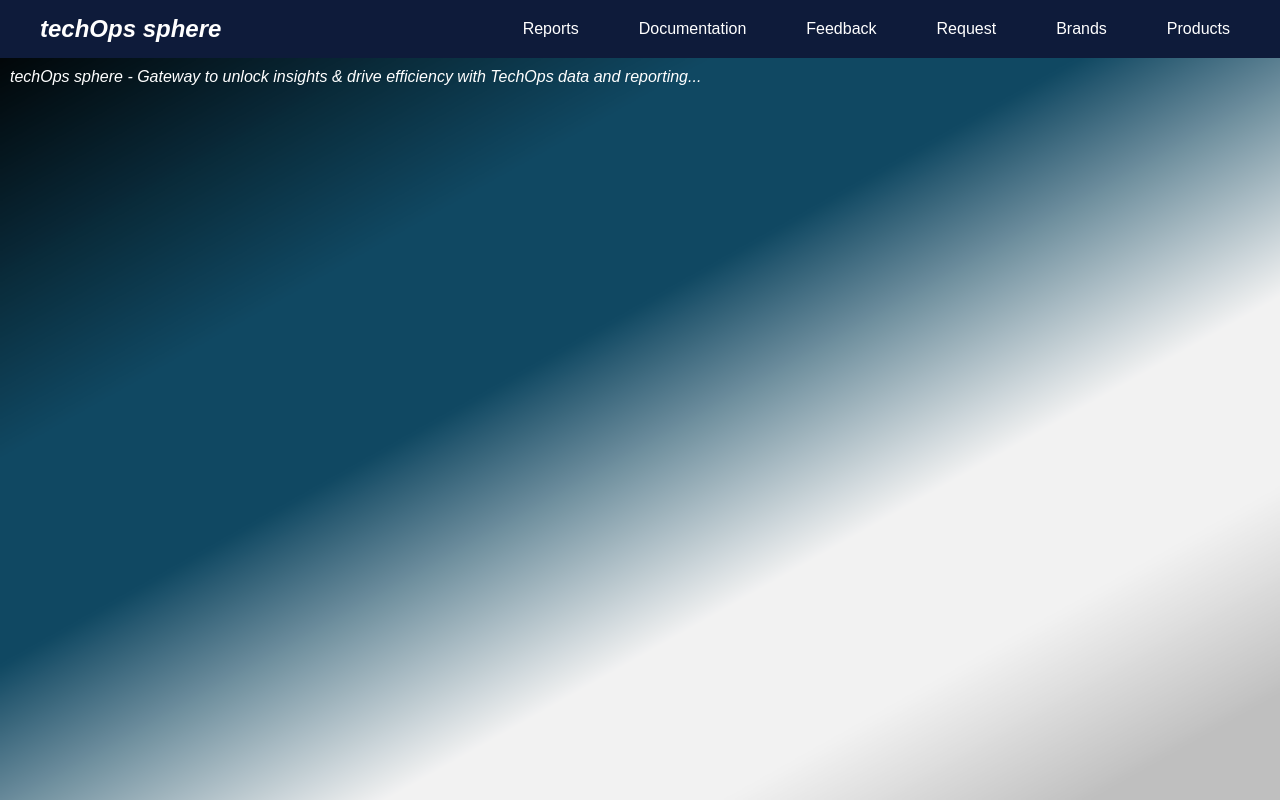
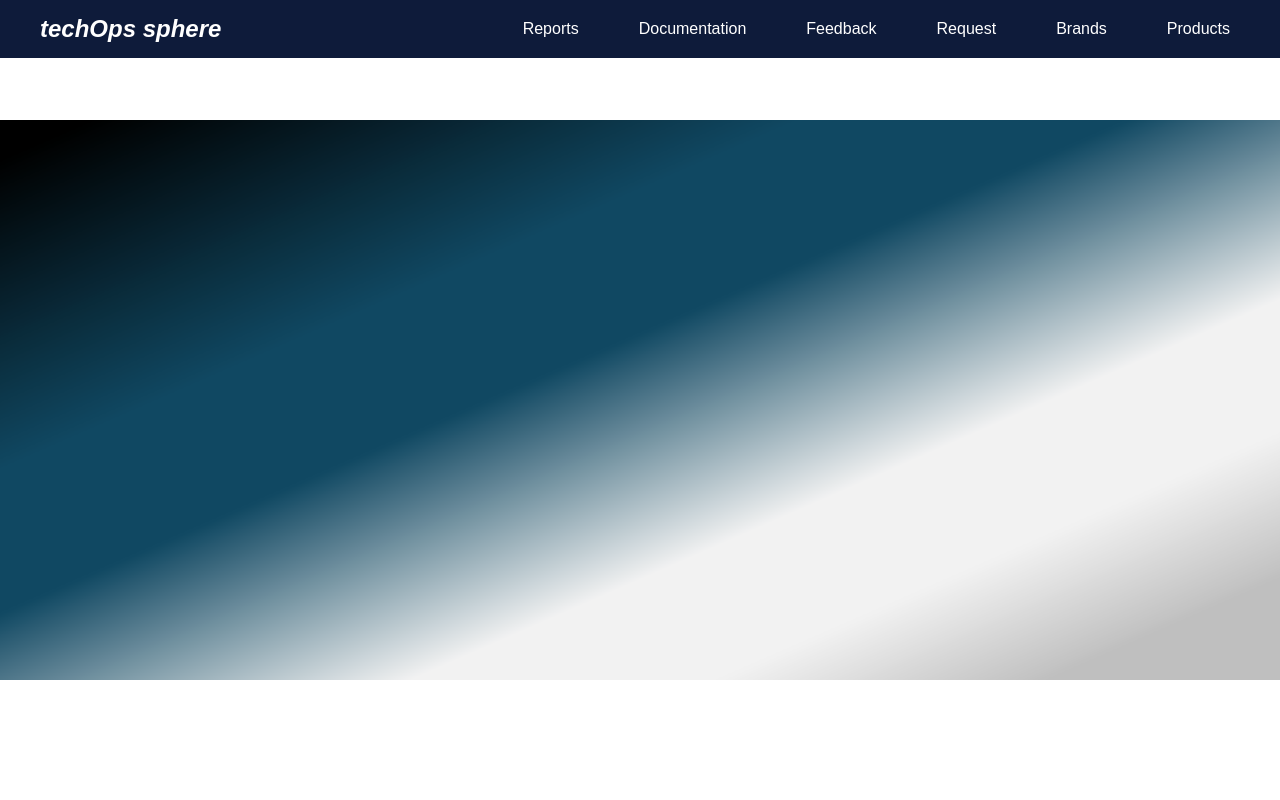
Before and after one commit to harshalraut23/topspheredev, a FastAPI app: page / in a window 1280 px wide. Run offline with FastAPI, Linux system fonts and the light colour scheme.

Commit message:
resize the page image

```diff
--- a/static/style.css
+++ b/static/style.css
@@ -4,7 +4,7 @@ body {
     padding: 0;
     font-family: Arial, sans-serif;
     background-image: url('/static/SnowGate.png'); /* Background image */
-    background-size: cover; /* Cover the entire background */
+    background-size: 100% 70vh; /* Set width to 100% and height to 70% of the viewport */
     background-position: center; /* Center the image */
     background-repeat: no-repeat; /* Prevent the image from repeating */
     height: 100vh; /* Full viewport height */
```
